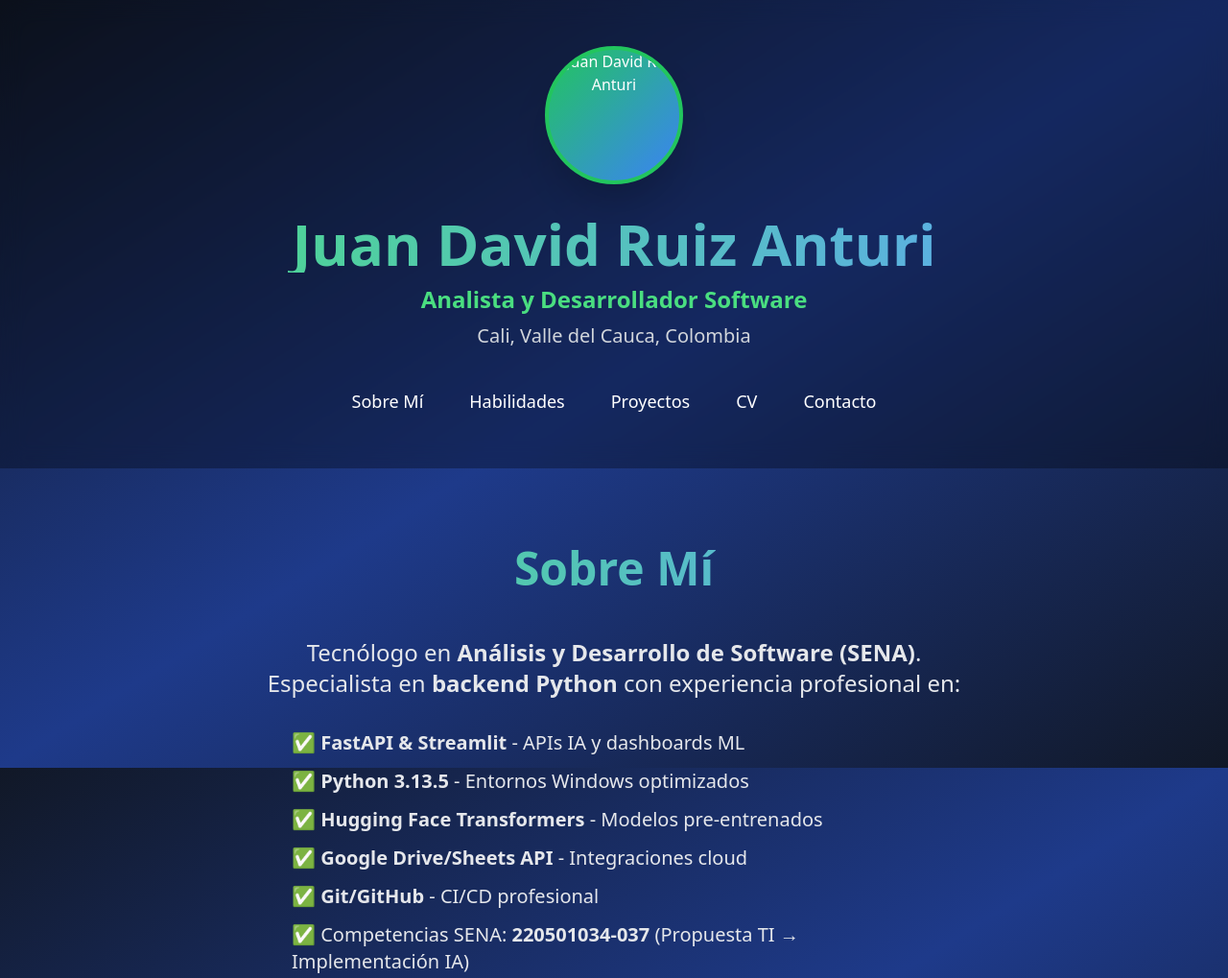
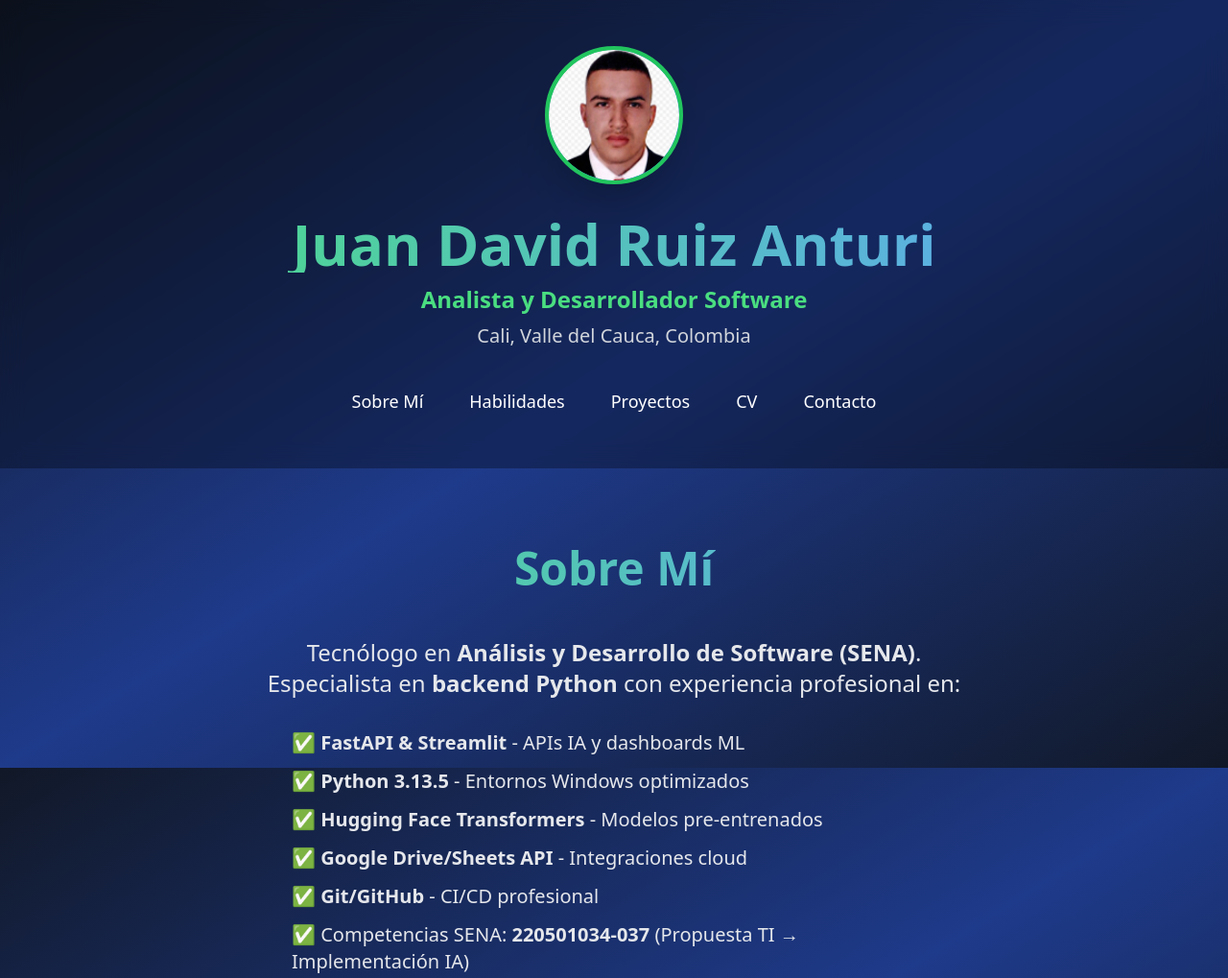
Before and after one commit to JuanRuiz0822/JuanRuiz0822.github.io, a plain HTML site: page index.html in a window 1280 px wide. Shown: the top 1019 px of the page at 96% size. Drawn offline with nearby package versions, Linux system fonts and the light colour scheme.

Commit message:
FIX FINAL: Imagen perfil 3 fallbacks + nombre completo

```diff
--- a/index.html
+++ b/index.html
@@ -18,7 +18,7 @@
     <!-- HEADER (sin cambios) -->
     <header class="p-8 md:p-12 text-center bg-black/30 backdrop-blur-md">
         <div class="w-32 h-32 md:w-36 md:h-36 mx-auto mb-8 rounded-full shadow-2xl border-4 border-green-500 overflow-hidden bg-gradient-to-br from-green-500 to-blue-500">
-            <img src="proyectos/yo.jpg" alt="Juan David Ruiz Anturi" class="w-full h-full object-cover rounded-full hover:scale-110 transition-all duration-300">
+            <img src="proyectos/perfil.jpg" alt="Juan David Ruiz Anturi" class="w-full h-full object-cover rounded-full hover:scale-110 transition-all duration-300">
         </div>
 
         <h1 class="text-3xl md:text-5xl lg:text-6xl font-black mb-3 bg-gradient-to-r from-green-400 to-blue-400 bg-clip-text text-transparent">
```
